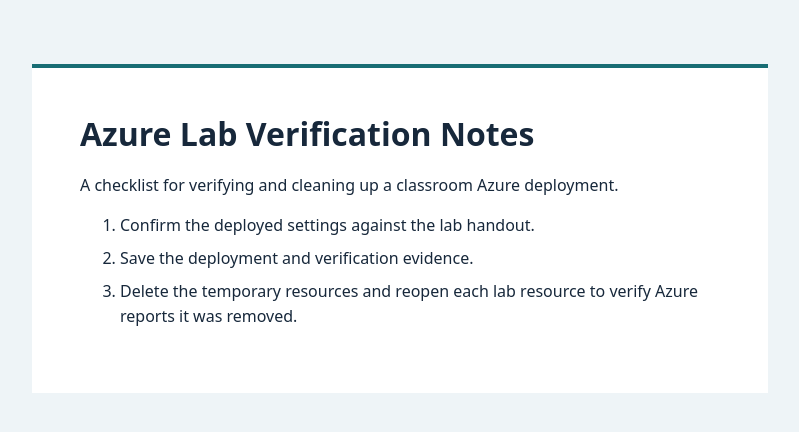
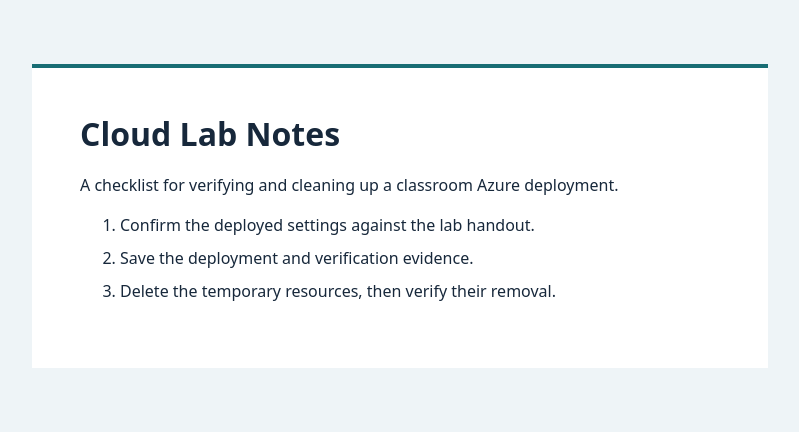
Before and after one commit to chuk003-cloudops/CST8911-Lab4-Static-Web-App, a plain HTML site: page index.html in a window 1280 px wide. Shown: the whole page, without its empty margins (240-1039 px from the left). Drawn offline with Linux system fonts and the light colour scheme.

```diff
--- a/index.html
+++ b/index.html
@@ -3,7 +3,7 @@
 <head>
   <meta charset="utf-8">
   <meta name="viewport" content="width=device-width, initial-scale=1">
-  <title>Azure Lab Verification Notes</title>
+  <title>Cloud Lab Notes</title>
   <style>
     :root { color-scheme: light; color: #17283b; background: #eef4f7; font: 16px/1.55 system-ui, sans-serif; }
     body { margin: 0; }
@@ -14,12 +14,12 @@
 </head>
 <body>
   <main>
-    <h1>Azure Lab Verification Notes</h1>
+    <h1>Cloud Lab Notes</h1>
     <p>A checklist for verifying and cleaning up a classroom Azure deployment.</p>
     <ol>
       <li>Confirm the deployed settings against the lab handout.</li>
       <li>Save the deployment and verification evidence.</li>
-      <li>Delete the temporary resources and reopen each lab resource to verify Azure reports it was removed.</li>
+      <li>Delete the temporary resources, then verify their removal.</li>
     </ol>
   </main>
 </body>
```
